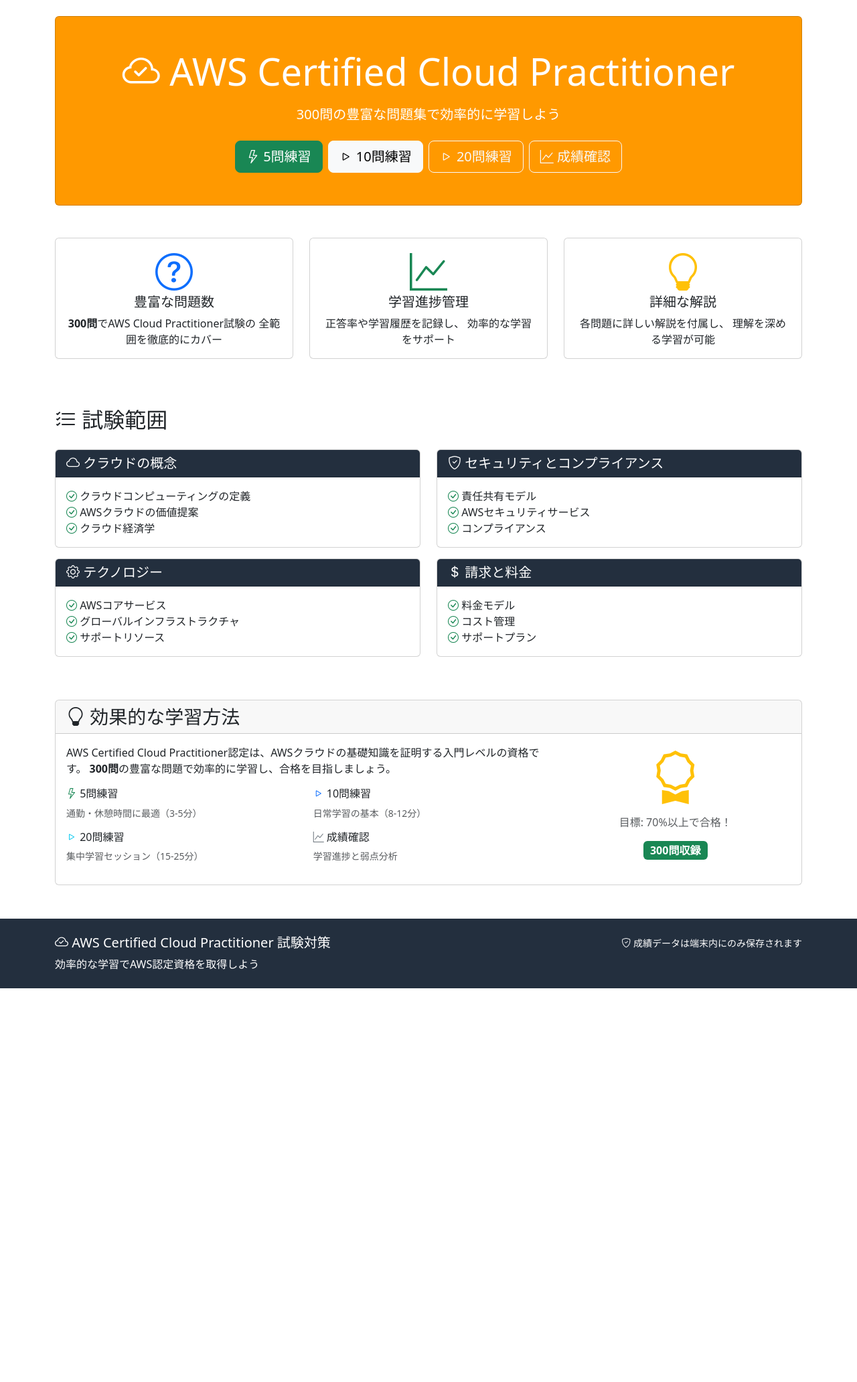
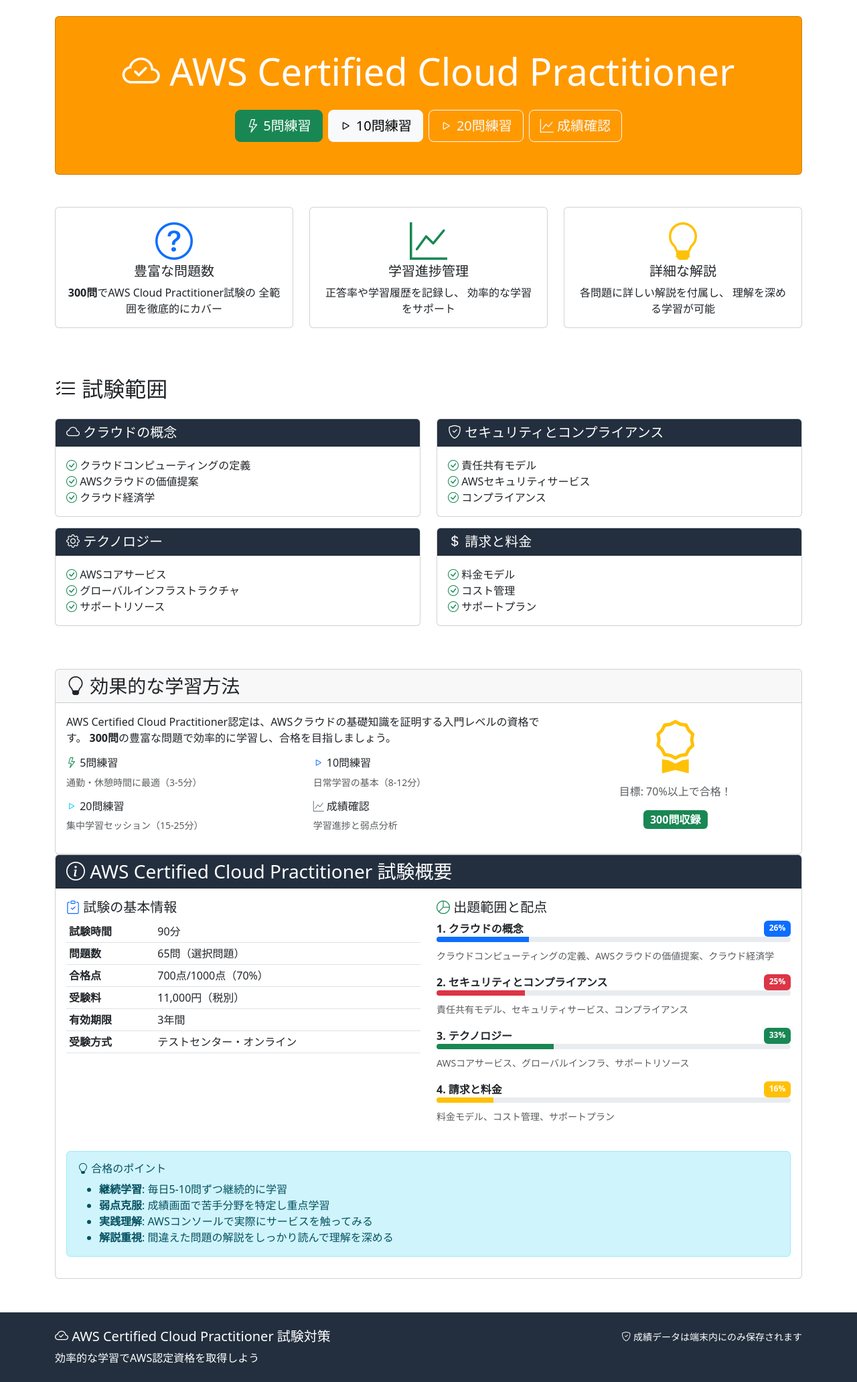
Before and after one commit to Sato145/aws-exam-web, a Flask app: page / in a window 1280 px wide. Shown: the part 56-2120 px from the top of the page at 67% size. Before the commit the page ends 1532 px from the top, so only its background shows below. Run offline with Flask 3, Linux system fonts and the light colour scheme.

Commit message:
📚 試験情報を大幅充実 & UI改善
✨ 改善点:
- ヒーロー部分の冗長な文言を削除（シンプル化）
- 試験概要セクションを新設・充実

📋 追加した試験情報:
- 基本情報（試験時間90分、問題数65問、合格点70%等）
- 受験料・有効期限・受験方式
- 出題範囲と配点（4分野の詳細な割合）
- 視覚的なプログレスバーで配点を表示
- 合格のポイント（学習のコツ）

🎯 ユーザー価値:
- 試験の全体像を把握できる
- 学習計画を立てやすくなる
- 合格に向けた具体的な指針を提供

```diff
--- a/templates/index.html
+++ b/templates/index.html
@@ -6,11 +6,10 @@
     <div class="col-12">
         <div class="card aws-orange text-center">
             <div class="card-body py-5">
-                <h1 class="display-4 mb-3">
+                <h1 class="display-4 mb-4">
                     <i class="bi bi-cloud-check"></i>
                     AWS Certified Cloud Practitioner
                 </h1>
-                <p class="lead mb-4">300問の豊富な問題集で効率的に学習しよう</p>
                 <!-- クイックスタート（上部に移動） -->
                 <div class="d-flex gap-2 flex-wrap justify-content-center">
                     <a href="{{ url_for('exam') }}?count=5" class="btn btn-success btn-lg">
@@ -179,4 +178,104 @@
         </div>
     </div>
 </div>
+
+<!-- 試験情報 -->
+<div class="row mb-5">
+    <div class="col-12">
+        <div class="card">
+            <div class="card-header aws-blue">
+                <h3 class="mb-0"><i class="bi bi-info-circle"></i> AWS Certified Cloud Practitioner 試験概要</h3>
+            </div>
+            <div class="card-body">
+                <div class="row">
+                    <div class="col-md-6 mb-4">
+                        <h5><i class="bi bi-clipboard-check text-primary"></i> 試験の基本情報</h5>
+                        <table class="table table-sm">
+                            <tr>
+                                <td><strong>試験時間</strong></td>
+                                <td>90分</td>
+                            </tr>
+                            <tr>
+                                <td><strong>問題数</strong></td>
+                                <td>65問（選択問題）</td>
+                            </tr>
+                            <tr>
+                                <td><strong>合格点</strong></td>
+                                <td>700点/1000点（70%）</td>
+                            </tr>
+                            <tr>
+                                <td><strong>受験料</strong></td>
+                                <td>11,000円（税別）</td>
+                            </tr>
+                            <tr>
+                                <td><strong>有効期限</strong></td>
+                                <td>3年間</td>
+                            </tr>
+                            <tr>
+                                <td><strong>受験方式</strong></td>
+                                <td>テストセンター・オンライン</td>
+                            </tr>
+                        </table>
+                    </div>
+                    <div class="col-md-6 mb-4">
+                        <h5><i class="bi bi-pie-chart text-success"></i> 出題範囲と配点</h5>
+                        <div class="mb-3">
+                            <div class="d-flex justify-content-between">
+                                <span><strong>1. クラウドの概念</strong></span>
+                                <span class="badge bg-primary">26%</span>
+                            </div>
+                            <div class="progress mb-2" style="height: 8px;">
+                                <div class="progress-bar" style="width: 26%"></div>
+                            </div>
+                            <small class="text-muted">クラウドコンピューティングの定義、AWSクラウドの価値提案、クラウド経済学</small>
+                        </div>
+                        <div class="mb-3">
+                            <div class="d-flex justify-content-between">
+                                <span><strong>2. セキュリティとコンプライアンス</strong></span>
+                                <span class="badge bg-danger">25%</span>
+                            </div>
+                            <div class="progress mb-2" style="height: 8px;">
+                                <div class="progress-bar bg-danger" style="width: 25%"></div>
+                            </div>
+                            <small class="text-muted">責任共有モデル、セキュリティサービス、コンプライアンス</small>
+                        </div>
+                        <div class="mb-3">
+                            <div class="d-flex justify-content-between">
+                                <span><strong>3. テクノロジー</strong></span>
+                                <span class="badge bg-success">33%</span>
+                            </div>
+                            <div class="progress mb-2" style="height: 8px;">
+                                <div class="progress-bar bg-success" style="width: 33%"></div>
+                            </div>
+                            <small class="text-muted">AWSコアサービス、グローバルインフラ、サポートリソース</small>
+                        </div>
+                        <div class="mb-3">
+                            <div class="d-flex justify-content-between">
+                                <span><strong>4. 請求と料金</strong></span>
+                                <span class="badge bg-warning">16%</span>
+                            </div>
+                            <div class="progress mb-2" style="height: 8px;">
+                                <div class="progress-bar bg-warning" style="width: 16%"></div>
+                            </div>
+                            <small class="text-muted">料金モデル、コスト管理、サポートプラン</small>
+                        </div>
+                    </div>
+                </div>
+                <div class="row">
+                    <div class="col-12">
+                        <div class="alert alert-info">
+                            <h6><i class="bi bi-lightbulb"></i> 合格のポイント</h6>
+                            <ul class="mb-0">
+                                <li><strong>継続学習</strong>: 毎日5-10問ずつ継続的に学習</li>
+                                <li><strong>弱点克服</strong>: 成績画面で苦手分野を特定し重点学習</li>
+                                <li><strong>実践理解</strong>: AWSコンソールで実際にサービスを触ってみる</li>
+                                <li><strong>解説重視</strong>: 間違えた問題の解説をしっかり読んで理解を深める</li>
+                            </ul>
+                        </div>
+                    </div>
+                </div>
+            </div>
+        </div>
+    </div>
+</div>
 {% endblock %}
```
